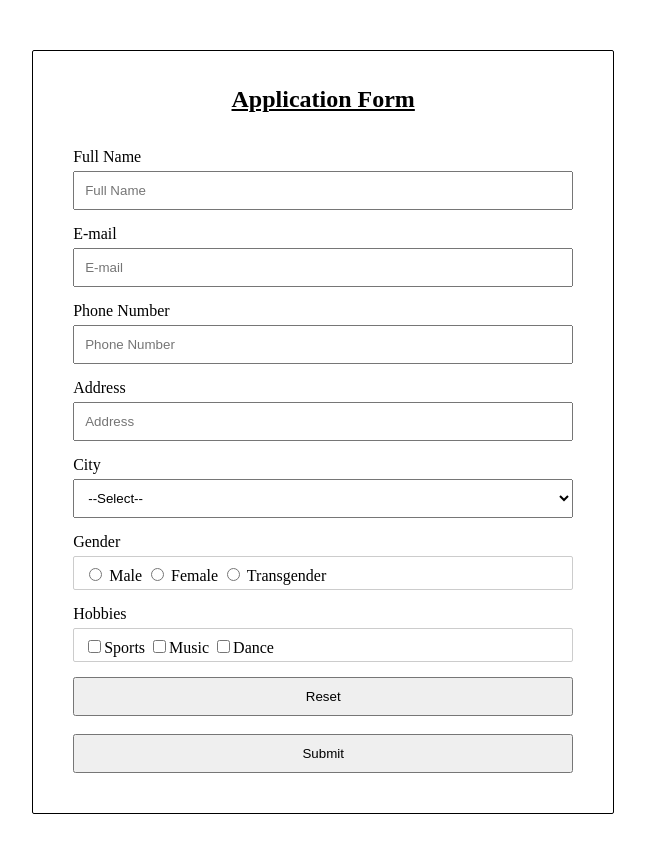
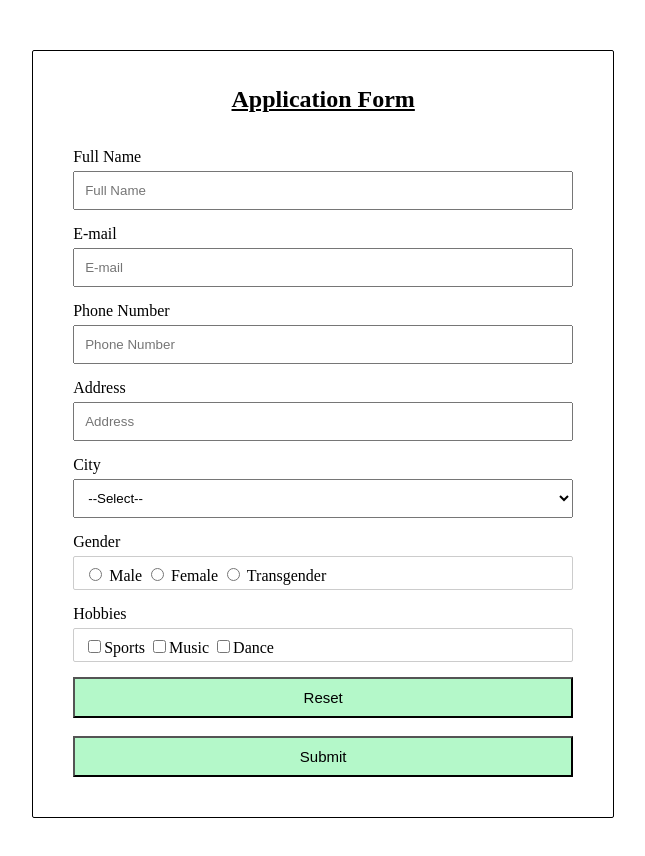
Before and after one commit to Manjunatha-H-Nagendrappa/javascript-basic-form-validation, a plain HTML site: page index.html in a window 1280 px wide. Shown: the whole page, without its empty margins (355-1000 px from the left). Drawn offline with Linux system fonts and the light colour scheme.

Commit message:
Update index.html

```diff
--- a/index.html
+++ b/index.html
@@ -100,8 +100,8 @@
           <div class="error" id="hobbiesErr"></div>
         </div>
 
-        <input type="reset" value="Reset" /><br />
-        <input type="submit" value="Submit" />
+        <input type="reset" class="button" value="Reset" /><br />
+        <input type="submit" class="button" value="Submit" />
       </form>
     </div>
     <script src="script.js"></script>
```
